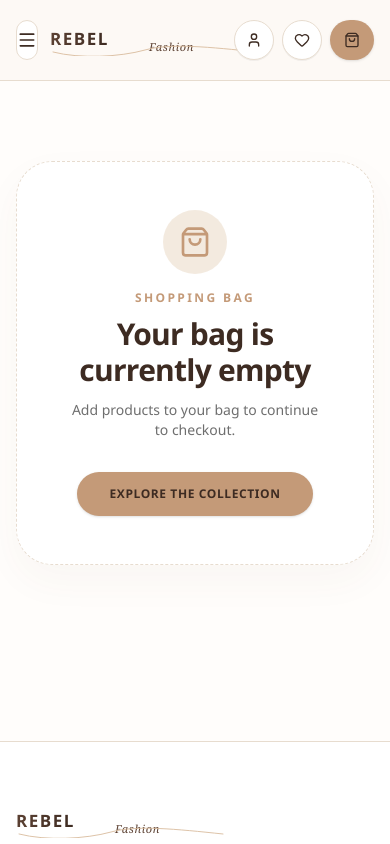
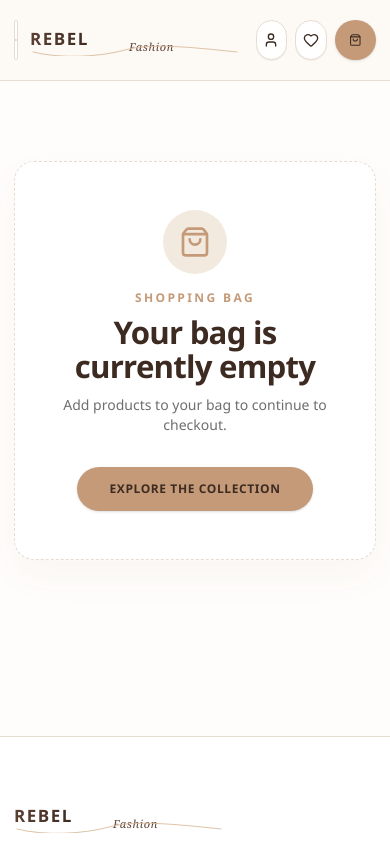
Before and after one commit to Hassans09/payment-testing, a Next.js app: page /cart in a window 390 px wide. Shown: the top 844 px of the page. Built offline with nearby package versions, Linux system fonts and the light colour scheme.

Commit message:
Improve responsive layout foundations for mobile checkout and storefront

```diff
--- a/src/app/globals.css
+++ b/src/app/globals.css
@@ -22,51 +22,55 @@
   --font-mono: "SFMono-Regular", "Consolas", monospace;
 }
 
-html {
-  scroll-behavior: smooth;
-}
-
+html { scroll-behavior: smooth; }
 body {
   margin: 0;
   min-height: 100vh;
+  max-width: 100%;
+  overflow-x: hidden;
   background: var(--brand-background);
   color: var(--brand-charcoal);
   font-family: "Segoe UI", "Helvetica Neue", Arial, sans-serif;
   -webkit-font-smoothing: antialiased;
   text-rendering: optimizeLegibility;
 }
+*, *::before, *::after { box-sizing: border-box; }
+img, svg, video, canvas { max-width: 100%; }
+img { display: block; }
+button, input, select, textarea { font: inherit; max-width: 100%; }
+button, a { -webkit-tap-highlight-color: transparent; }
+main { min-width: 0; background: var(--brand-background); }
+::selection { background: rgba(196, 154, 120, 0.25); }
 
-* {
-  box-sizing: border-box;
+.flex > *, .grid > *, form > *, aside > * { min-width: 0; }
+
+@media (max-width: 639px) {
+  h1 { font-size: clamp(1.75rem, 8vw, 2.25rem); line-height: 1.08; }
+  h2 { font-size: clamp(1.25rem, 6vw, 1.75rem); line-height: 1.15; }
+  p, label, input, select, textarea, button { overflow-wrap: anywhere; }
+  form .rounded-\[30px\], aside .rounded-\[30px\], .rounded-\[36px\] { border-radius: 1.25rem; }
+  form .border-b, aside .border-b { min-width: 0; }
+  form .border-b > *, aside .border-b > * { min-width: 0; }
+  form button > div, form [class*="justify-between"] { min-width: 0; }
+  form span, form p, aside span, aside p { overflow-wrap: anywhere; }
 }
 
-img {
-  max-width: 100%;
-  display: block;
-}
-
-button,
-input,
-select {
-  font: inherit;
-}
-
-main {
-  background: var(--brand-background);
-}
-
-::selection {
-  background: rgba(196, 154, 120, 0.25);
+@media (max-width: 420px) {
+  .px-4 { padding-left: 0.875rem; padding-right: 0.875rem; }
+  form .p-6, aside .p-6 { padding: 1rem; }
+  form .p-8 { padding: 1rem; }
+  form .gap-10 { gap: 1.5rem; }
+  form .space-y-8 > :not([hidden]) ~ :not([hidden]) { margin-top: 1.5rem; }
+  form .sm\:grid-cols-2 { grid-template-columns: minmax(0, 1fr); }
+  form .sm\:grid-cols-3 { grid-template-columns: minmax(0, 1fr); }
+  form .sm\:col-span-2 { grid-column: auto; }
+  aside .flex.items-center.justify-between { align-items: flex-start; gap: 0.75rem; }
+  aside .flex.items-center.justify-between > :last-child { text-align: right; }
 }
 
 @media (prefers-reduced-motion: reduce) {
-  html {
-    scroll-behavior: auto;
-  }
-
-  *,
-  *::before,
-  *::after {
+  html { scroll-behavior: auto; }
+  *, *::before, *::after {
     animation-duration: 0.01ms !important;
     animation-iteration-count: 1 !important;
     transition-duration: 0.01ms !important;
@@ -74,119 +78,25 @@ main {
   }
 }
 
-/* ---------------------------
-   Motion tokens & keyframes
-   Subtle, reusable animations for fade-up, floating, and bumps.
-   All animations use opacity/transform only (GPU-accelerated).
-   Disabled for users who prefer reduced motion (see media query below).
-   --------------------------- */
-
 :root {
-  /* durations */
   --motion-fast: 160ms;
   --motion-medium: 320ms;
-  /* motion-float is intentionally slow and gentle (~3s) */
   --motion-slow: 3000ms;
-  /* easing */
   --motion-ease: cubic-bezier(0.2, 0.9, 0.2, 1);
 }
 
-@keyframes fade-up {
-  from {
-    opacity: 0;
-    transform: translateY(8px);
-  }
-  to {
-    opacity: 1;
-    transform: translateY(0);
-  }
+@keyframes fade-up { from { opacity: 0; transform: translateY(8px); } to { opacity: 1; transform: translateY(0); } }
+@keyframes float-slow { 0%, 100% { transform: translateY(0); } 50% { transform: translateY(-6px); } }
+@keyframes bump { 0%, 100% { transform: scale(1); } 30% { transform: scale(1.12); } }
+.motion-fade-up { opacity: 1; animation: fade-up var(--motion-medium) var(--motion-ease) both; will-change: transform, opacity; }
+.motion-fade-up.fast { animation-duration: var(--motion-fast); }
+.motion-fade-up.slow { animation-duration: var(--motion-slow); }
+.motion-float { animation: float-slow var(--motion-slow) var(--motion-ease) infinite; will-change: transform; transform-origin: center; pointer-events: none; opacity: 0.95; }
+.motion-bump { animation: bump var(--motion-fast) var(--motion-ease) both; will-change: transform; }
+.motion-pressable { transition: transform var(--motion-fast) var(--motion-ease), box-shadow var(--motion-fast) var(--motion-ease); will-change: transform, box-shadow; }
+.motion-accelerated { transform: translateZ(0); }
+
+@media (prefers-reduced-motion: reduce) {
+  .motion-fade-up, .motion-float, .motion-bump, .motion-pressable, .motion-accelerated { animation: none !important; transition: none !important; }
+  .motion-fade-up { opacity: 1 !important; }
 }
-
-@keyframes float-slow {
-  0% {
-    transform: translateY(0);
-  }
-  50% {
-    transform: translateY(-6px);
-  }
-  100% {
-    transform: translateY(0);
-  }
-}
-
-@keyframes bump {
-  0% {
-    transform: scale(1);
-  }
-  30% {
-    transform: scale(1.12);
-  }
-  100% {
-    transform: scale(1);
-  }
-}
-
-/* ---------------------------
-   Reusable motion utility classes
-   Apply these classes to elements (via className or inline style for delay).
-   Examples:
-     - <h1 class="motion-fade-up" style={{ animationDelay: '120ms' }} />
-     - <div class="motion-float" aria-hidden="true" />
-     - button.classList.add('motion-bump')
-   --------------------------- */
-
-.motion-fade-up {
-  /* default visible so elements remain visible if animations fail or are disabled */
-  opacity: 1;
-  animation-name: fade-up;
-  animation-duration: var(--motion-medium);
-  animation-timing-function: var(--motion-ease);
-  animation-fill-mode: both;
-  will-change: transform, opacity;
-}
-.motion-fade-up.fast {
-  animation-duration: var(--motion-fast);
-}
-.motion-fade-up.slow {
-  animation-duration: var(--motion-slow);
-}
-
-.motion-float {
-  animation: float-slow var(--motion-slow) var(--motion-ease) infinite;
-  will-change: transform;
-  transform-origin: center;
-  pointer-events: none; /* decorative only */
-  opacity: 0.95; /* gentle visibility for decorative elements */
-}
-
-.motion-bump {
-  animation: bump var(--motion-fast) var(--motion-ease) both;
-  will-change: transform;
-}
-
-.motion-pressable {
-  transition: transform var(--motion-fast) var(--motion-ease),
-    box-shadow var(--motion-fast) var(--motion-ease);
-  will-change: transform, box-shadow;
-}
-
-/* small helper: hardware-accelerate an element */
-.motion-accelerated {
-  transform: translateZ(0);
-}
-
-/* Respect reduced-motion explicitly for our classes */
-@media (prefers-reduced-motion: reduce) {
-  .motion-fade-up,
-  .motion-float,
-  .motion-bump,
-  .motion-pressable,
-  .motion-accelerated {
-    animation: none !important;
-    transition: none !important;
-  }
-  /* ensure fade-up elements remain visible when animations are disabled */
-  .motion-fade-up {
-    opacity: 1 !important;
-  }
-}
```
